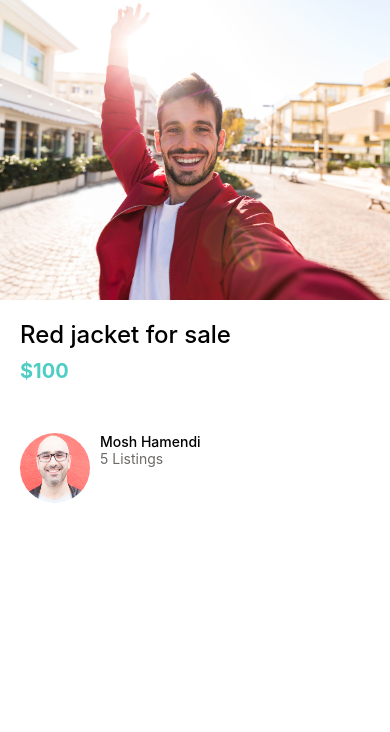
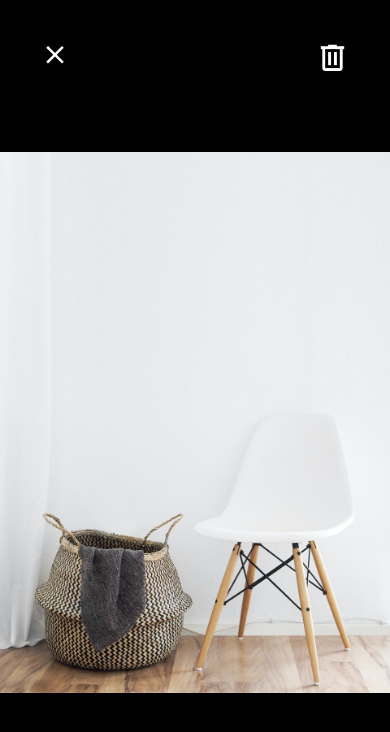
Before and after one commit to cruse-charles/LearningReactNative, a React Native app: screen / in a window 390 px wide. Shown: the top 732 px of the page. Built offline with nearby package versions, Linux system fonts and the light colour scheme.

Commit message:
added icons to ViewImageScreen

```diff
--- a/App.js
+++ b/App.js
@@ -27,18 +27,28 @@
 import ListingDetailScreen from "./app/screens/ListingDetailsScreen.js";
 
 export default function App() {
-  return (
-    // <View style={{ backgroundColor: "#f8f4f4", padding: 20, paddingTop: 100 }}>
-    //   <Card
-    //     title="Red jacket for sale"
-    //     subTitle="$100"
-    //     image={require("./app/assets/jacket.jpg")}
-    //   />
-    // </View>
+  return <ViewImageScreen />;
+}
 
-    <ListingDetailScreen />
-  );
-}
+//Testing Card
+// export default function App() {
+//   return (
+//     <View style={{ backgroundColor: "#f8f4f4", padding: 20, paddingTop: 100 }}>
+//       <Card
+//         title="Red jacket for sale"
+//         subTitle="$100"
+//         image={require("./app/assets/jacket.jpg")}
+//       />
+//     </View>
+//   );
+// }
+
+//Testing ListingDetailsScreen
+// export default function App() {
+//   return (
+//     <ListingDetailScreen />
+//   );
+// }
 
 // export default function App() {
 //   return <WelcomeScreen />;
--- a/app/screens/ViewImageScreen.js
+++ b/app/screens/ViewImageScreen.js
@@ -1,12 +1,22 @@
 import React from "react";
 import { Image, StyleSheet, View } from "react-native";
+import { MaterialCommunityIcons } from "@expo/vector-icons";
+
 import colors from "../config/colors.js";
 
 function ViewImageScreen(props) {
   return (
     <View style={styles.container}>
-      <View style={styles.clothesIcon}></View>
-      <View style={styles.deleteIcon}></View>
+      <View style={styles.clothesIcon}>
+        <MaterialCommunityIcons name="close" color="white" size={30} />
+      </View>
+      <View style={styles.deleteIcon}>
+        <MaterialCommunityIcons
+          name="trash-can-outline"
+          color="white"
+          size={35}
+        />
+      </View>
       <Image
         resizeMode="contain"
         source={require("../assets/chair.jpg")}
@@ -18,9 +28,6 @@
 
 const styles = StyleSheet.create({
   clothesIcon: {
-    width: 50,
-    height: 50,
-    backgroundColor: colors.primary,
     position: "absolute",
     top: 40,
     left: 40,
@@ -30,9 +37,6 @@
     flex: 1,
   },
   deleteIcon: {
-    width: 50,
-    height: 50,
-    backgroundColor: colors.secondary,
     position: "absolute",
     top: 40,
     right: 40,
```
